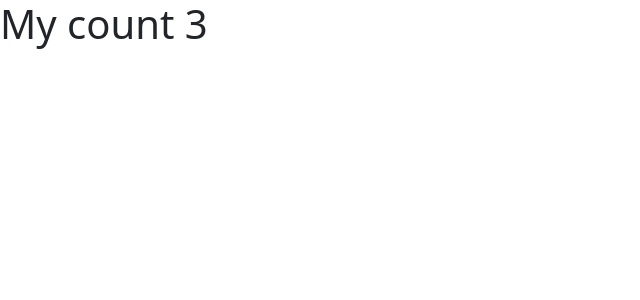
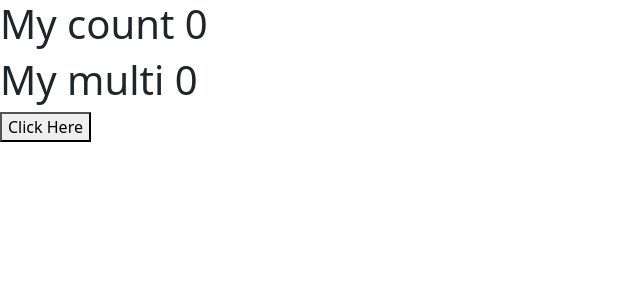
Before and after one commit to Pawanpathariya/react_practice, a React (Vite) app in the folder 3feb/: page / in a window 1280 px wide. Shown: the top 300 px of the page, without its empty margins (0-640 px from the left). Built offline with nearby package versions, Linux system fonts and the light colour scheme.

Commit message:
multi input handle

```diff
--- a/3feb/src/App.jsx
+++ b/3feb/src/App.jsx
@@ -1,16 +1,17 @@
 import { useEffect,useState } from "react"
 const App=()=>{
     const [cnt,setcnt]=useState(0);
+    const [mult,setmult]=useState(0);
 useEffect(()=>{
-    setTimeout(()=>{
-        setcnt(cnt+1);
-    },2000)
-
-})
+ setmult(cnt*2)
+},[cnt])
 
     return(
         <>
         <h1>My count {cnt}</h1>
+        <h1>My multi {mult}</h1>
+
+    <button onClick={()=>setcnt(cnt+1)}>Click Here</button>
         </>
     )
 }
```
